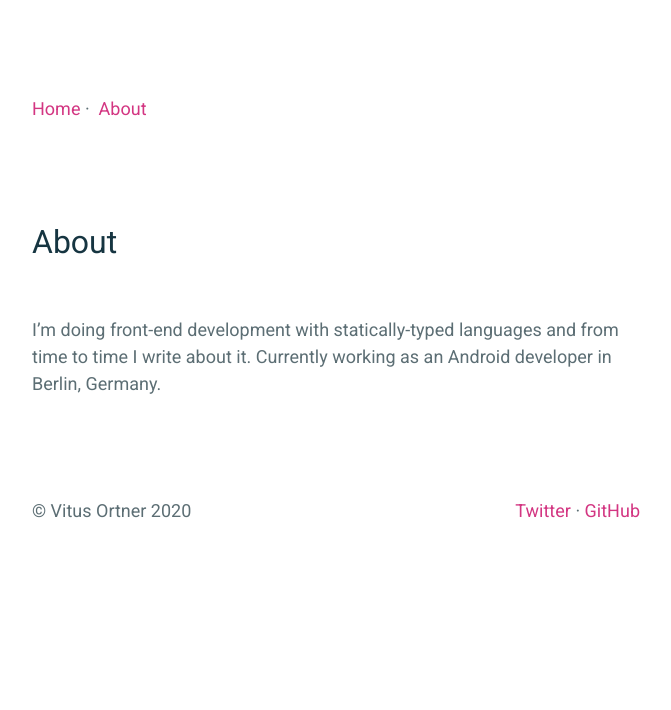
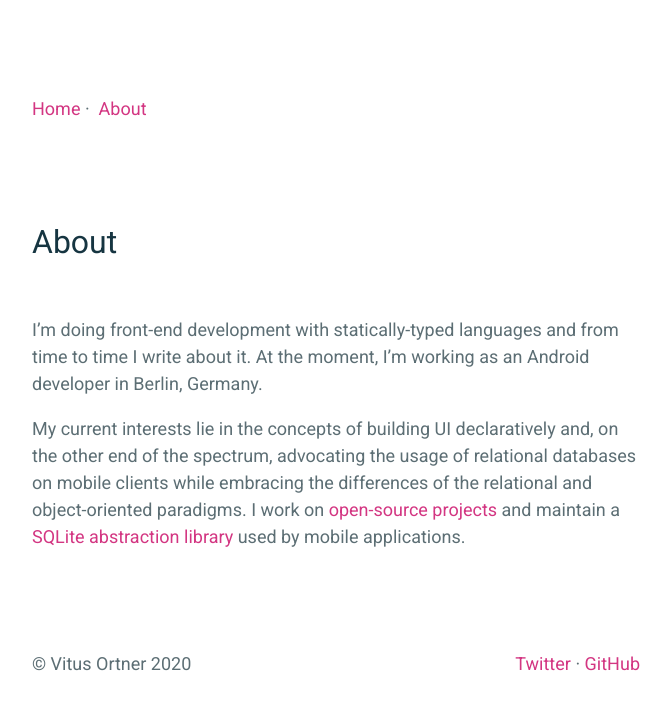
Before and after one commit to vitusortner/vitus.dev, a Jekyll site: the page built from _pages/about.markdown, in a window 1280 px wide. Shown: the top 710 px of the page, without its empty margins (304-975 px from the left). Built offline with Jekyll 4.4.1, drawn with Linux system fonts in a browser that asks for light colours.

Commit message:
Extend /about with current interests

```diff
--- a/_pages/about.markdown
+++ b/_pages/about.markdown
@@ -4,4 +4,7 @@
 permalink: /about/
 ---
 I'm doing front-end development with statically-typed languages and from time to time I write about it.
-Currently working as an Android developer in Berlin, Germany.
+At the moment, I'm working as an Android developer in Berlin, Germany.
+
+My current interests lie in the concepts of building UI declaratively and, on the other end of the spectrum, advocating the usage of relational databases on mobile clients while embracing the differences of the relational and object-oriented paradigms.
+I work on [open-source projects](https://github.com/vitusortner) and maintain a [SQLite abstraction library](https://github.com/vitusortner/floor) used by mobile applications.
```
